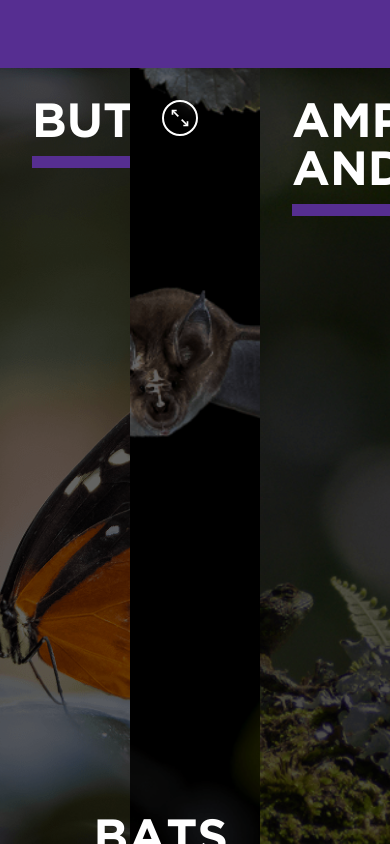
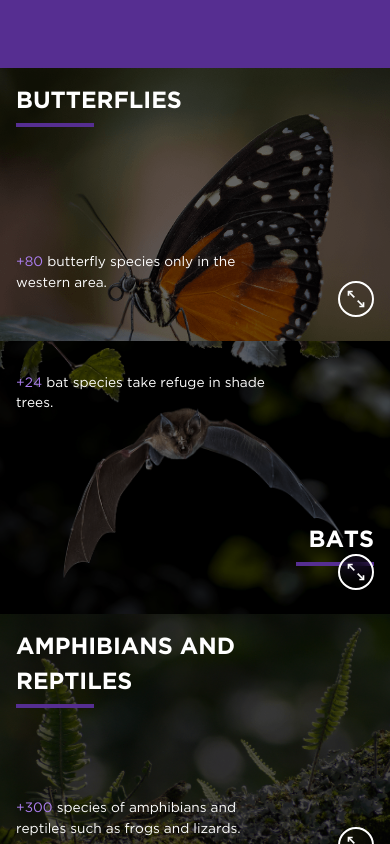
Before and after one commit to Alan4745/front-green-book, a React (Vite) app: page /c5 in a window 390 px wide. Shown: the part 1620-2464 px from the top of the page. Built offline with nearby package versions, Linux system fonts and the light colour scheme.

Commit message:
feat(responsive): mobile layout for C5 Section2
- lg:hidden mobile stack: 3 sections stacked (h-[70vw]),
  hover text always visible, titles/text in vw units
- hidden lg:grid desktop: grid-cols-3 with hover logic untouched

```diff
--- a/src/components/C5/Section2C5.jsx
+++ b/src/components/C5/Section2C5.jsx
@@ -56,10 +56,103 @@ const Section2C5 = () => {
 
     return (
         <div
-            className="relative min-h-screen w-full grid grid-cols-3 gap-0"
+            className="relative w-full"
             role="region"
             aria-label={t(keys.aria.section)}
         >
+            {/* ===== MOBILE LAYOUT ===== */}
+            <div className="lg:hidden flex flex-col">
+
+                {/* Sección 1 - MARIPOSAS */}
+                <div className="relative w-full h-[70vw] md:h-[50vw] bg-black">
+                    <div
+                        className="absolute w-full h-full bg-cover bg-center opacity-40"
+                        style={{ backgroundImage: `url(${F1})` }}
+                        aria-hidden="true"
+                    />
+                    <h2
+                        className="absolute top-4 left-4 text-white text-[6vw] md:text-[4vw] uppercase"
+                        style={{ fontFamily: 'GothamBold' }}
+                    >
+                        {t(keys.cols.mariposas.title)}
+                        <div className="mt-1 w-[20vw] border-t-4 border-[#562E91]" />
+                    </h2>
+                    <div className="absolute bottom-12 left-4 text-white">
+                        <p className="text-[3.5vw] md:text-[2.5vw] text-left w-[70vw]" style={{ fontFamily: 'GothamNormal' }}>
+                            <span className="text-[#AC7EF0]">{t(keys.cols.mariposas.number)} </span>
+                            {t(keys.cols.mariposas.text)}
+                        </p>
+                    </div>
+                    <ExpandButton
+                        onClick={() => openLightbox(F1)}
+                        title={t(keys.buttons.expand)}
+                        aria-label={t(keys.buttons.expand)}
+                    />
+                </div>
+
+                {/* Sección 2 - MURCIÉLAGOS */}
+                <div className="relative w-full h-[70vw] md:h-[50vw] bg-black">
+                    <div
+                        className="absolute w-full h-full bg-cover bg-center opacity-40"
+                        style={{ backgroundImage: `url(${F2})` }}
+                        aria-hidden="true"
+                    />
+                    <h2
+                        className="absolute bottom-12 right-4 text-white text-[6vw] md:text-[4vw] uppercase text-right"
+                        style={{ fontFamily: 'GothamBold' }}
+                    >
+                        {t(keys.cols.murcielagos.title)}
+                        <div className="mt-1 w-[20vw] border-t-4 border-[#562E91] ml-auto" />
+                    </h2>
+                    <div className="absolute top-8 left-4 text-white">
+                        <p className="text-[3.5vw] md:text-[2.5vw] text-left w-[70vw]" style={{ fontFamily: 'GothamNormal' }}>
+                            <span className="text-[#AC7EF0]">{t(keys.cols.murcielagos.number)} </span>
+                            {t(keys.cols.murcielagos.text)}
+                        </p>
+                    </div>
+                    <ExpandButton
+                        onClick={() => openLightbox(F2)}
+                        title={t(keys.buttons.expand)}
+                        aria-label={t(keys.buttons.expand)}
+                    />
+                </div>
+
+                {/* Sección 3 - ANFIBIOS Y REPTILES */}
+                <div className="relative w-full h-[70vw] md:h-[50vw] bg-black">
+                    <div
+                        className="absolute w-full h-full bg-cover bg-center opacity-30"
+                        style={{ backgroundImage: `url(${F3})` }}
+                        aria-hidden="true"
+                    />
+                    <h2
+                        className="absolute top-4 left-4 text-white text-[6vw] md:text-[4vw] uppercase w-[70%]"
+                        style={{ fontFamily: 'GothamBold' }}
+                    >
+                        {t(keys.cols.anfibios.title)}
+                        <div className="mt-1 w-[20vw] border-t-4 border-[#562E91]" />
+                    </h2>
+                    <div className="absolute bottom-12 left-4 text-white">
+                        <p className="text-[3.5vw] md:text-[2.5vw] text-left w-[70vw]" style={{ fontFamily: 'GothamNormal' }}>
+                            <span className="text-[#AC7EF0]">{t(keys.cols.anfibios.number)} </span>
+                            {t(keys.cols.anfibios.text)}
+                        </p>
+                    </div>
+                    <figcaption
+                        className="absolute bottom-4 left-4 text-white text-[3vw] md:text-[2vw]"
+                        style={{ fontFamily: 'GothamNormal' }}
+                    >
+                        {t(keys.cols.anfibios.credits, { defaultValue: "Créditos: Rocío Silva" })}
+                    </figcaption>
+                    <ExpandButton
+                        onClick={() => openLightbox(F3)}
+                        title={t(keys.buttons.expand)}
+                        aria-label={t(keys.buttons.expand)}
+                    />
+                </div>
+            </div>
+
+            {/* ===== DESKTOP LAYOUT (blindado) ===== */}
+            <div className="hidden lg:grid lg:grid-cols-3 lg:gap-0 min-h-screen">
 
                 {/* Sección 1 - MARIPOSAS */}
                 <div
@@ -164,7 +257,6 @@ const Section2C5 = () => {
                         </div>
                     )}
 
-                {/* 👇 Créditos en esquina inferior izquierda */}
                     <figcaption
                         className="absolute bottom-4 left-4 text-white text-sm px-2 py-1 rounded"
                         style={{ fontFamily: 'GothamNormal' }}
@@ -178,6 +270,7 @@ const Section2C5 = () => {
                         aria-label={t(keys.buttons.expand)}
                         className="absolute bottom-8 right-8"
                     />
+                </div>
             </div>
 
             {/* Lightbox */}
```
Lines whose indentation alone changed are shown as unchanged.
